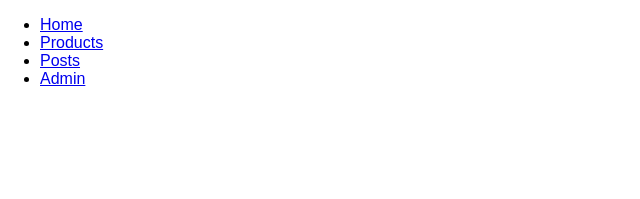
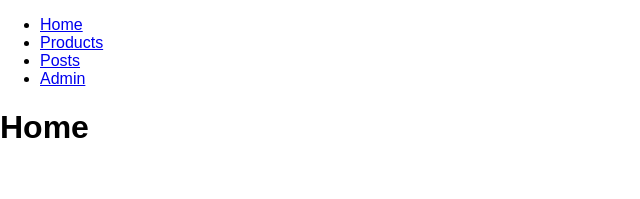
Before and after one commit to Charpell/React-University, a React (Create React App) app: page / in a window 1280 px wide. Shown: the top 199 px of the page, without its empty margins (0-640 px from the left). Built offline with nearby package versions, Linux system fonts and the light colour scheme.

Commit message:
Setup react router dom

```diff
--- a/package.json
+++ b/package.json
@@ -5,6 +5,7 @@
   "dependencies": {
     "react": "^16.4.0",
     "react-dom": "^16.4.0",
+    "react-router-dom": "^4.3.1",
     "react-scripts": "1.1.4"
   },
   "scripts": {
--- a/src/App.js
+++ b/src/App.js
@@ -1,4 +1,5 @@
 import React, { Component } from "react";
+import { Route, Switch } from 'react-router-dom';
 import NavBar from "./components/navbar";
 import Products from "./components/products";
 import Posts from "./components/posts";
@@ -13,6 +14,14 @@ class App extends Component {
     return (
       <div>
         <NavBar />
+        <div className="content">
+          <Switch>
+            <Route path="/products" component={Products} />
+            <Route path="/posts" component={Posts} />
+            <Route path="/admin" component={Dashboard} />
+            <Route path="/" component={Home} />
+          </Switch>
+        </div>
       </div>
     );
   }
--- a/src/index.js
+++ b/src/index.js
@@ -1,8 +1,12 @@
 import React from 'react';
 import ReactDOM from 'react-dom';
+import { BrowserRouter } from 'react-router-dom';
 import './index.css';
 import App from './App';
 import registerServiceWorker from './registerServiceWorker';
 
-ReactDOM.render(<App />, document.getElementById('root'));
+ReactDOM.render(
+  <BrowserRouter>
+    <App />
+  </BrowserRouter>, document.getElementById('root'));
 registerServiceWorker();
```
Also changed, not shown: 1 other file (tests, documents, lock files or other folders).
